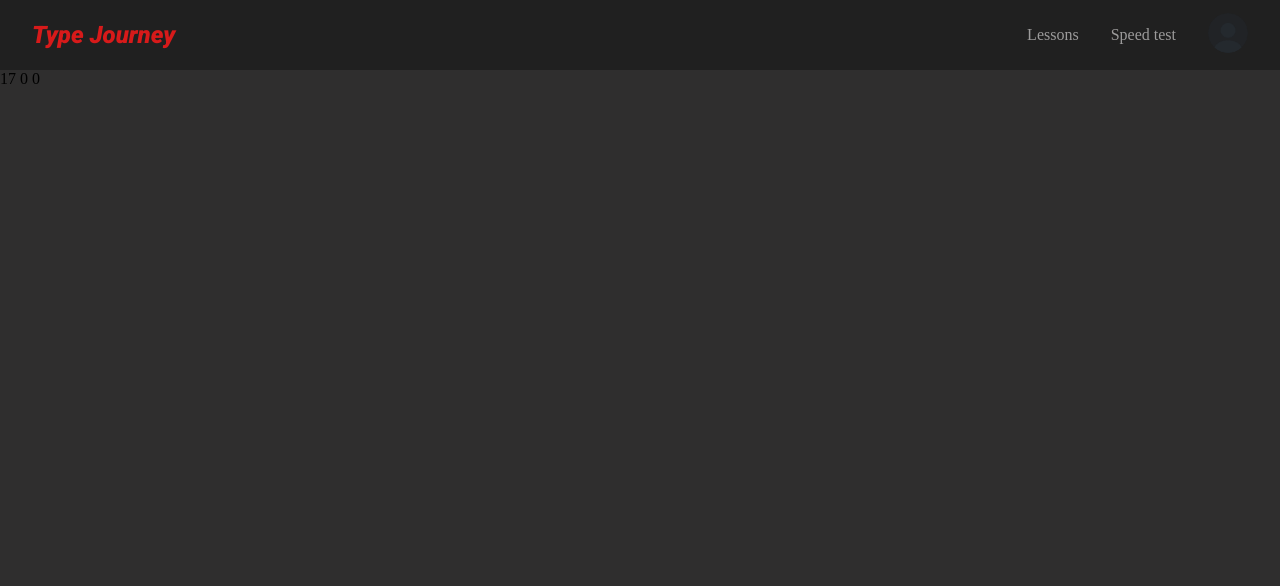
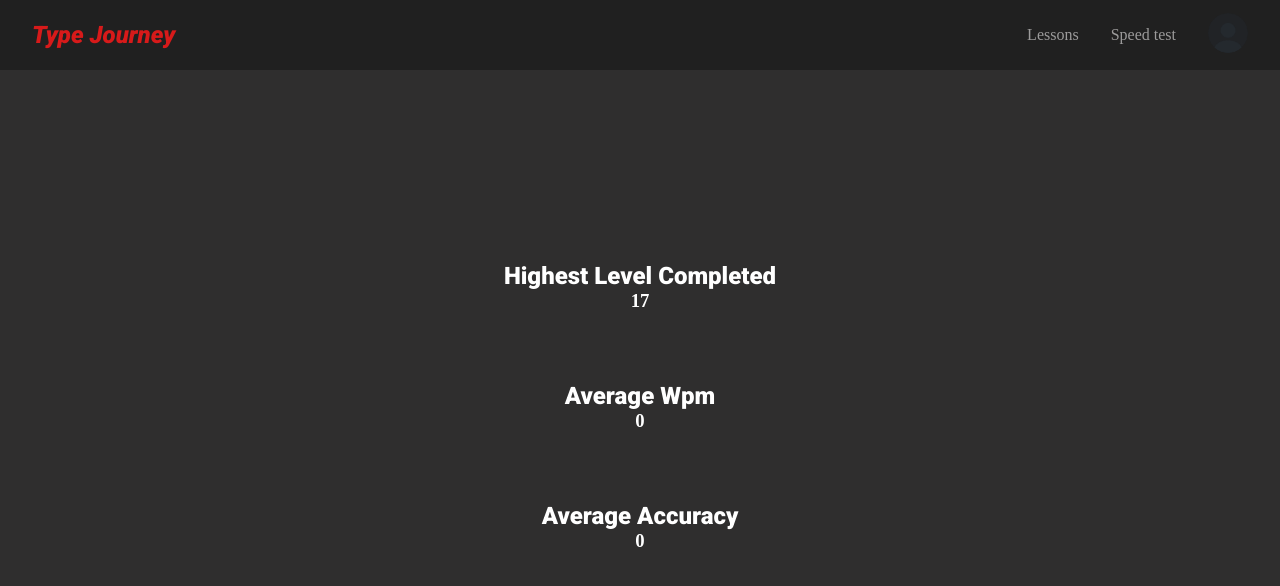
Before and after one commit to mysticBlock/CS50-final-project, a Flask app: page /profile in a window 1280 px wide. Shown: the top 586 px of the page. Run offline with Flask 3, Linux system fonts and the light colour scheme; a user stored in the database is signed in; data comes from the database, SQL or seed files in the repository; parts of the project's set-up code (start-up, migrations or seed data) failed here and were passed over.

Commit message:
Profile complete

```diff
--- a/app.py
+++ b/app.py
@@ -1,6 +1,7 @@
 import sqlite3
 import nltk
 import markovify
+import math
 
 
 from flask import Flask, flash, g, jsonify, redirect, render_template, request, session
@@ -194,7 +195,7 @@ def profile():
     allWpm = cursor.fetchall()
     wpmValues = [row["wpm"] for row in allWpm]
     if wpmValues:
-        averageWpm = sum(wpmValues) / len(wpmValues)
+        averageWpm = math.floor(sum(wpmValues) / len(wpmValues))
     else:
         averageWpm = 0
 
@@ -203,7 +204,7 @@ def profile():
     allAccuracy = cursor.fetchall()
     accuracyValues = [row["accuracy"] for row in allAccuracy]
     if accuracyValues:
-        averageAccuracy = sum(accuracyValues) / len(accuracyValues)
+        averageAccuracy = math.floor(sum(accuracyValues) / len(accuracyValues))
     else:
         averageAccuracy = 0
 
--- a/static/styles.css
+++ b/static/styles.css
@@ -299,3 +299,13 @@ h1, h2 {
 .nextLevelButton {
     display: none;
 }
+
+#profile-stats {
+    margin-top: 15%;
+    display: flex;
+    flex-direction: column;
+    align-items: center;
+    text-align: center;
+    row-gap: 70px;
+    color: var(--text-color);
+}
--- a/templates/layout.html
+++ b/templates/layout.html
@@ -9,7 +9,7 @@
   <body>
     <header>
       <nav class="navbar">
-        <h1>Type Journey</h1>
+        <a href="/"><h1>Type Journey</h1></a>
         {% if session["user_id"] %}
           <div id="link-container">
             <ul>
--- a/templates/profile.html
+++ b/templates/profile.html
@@ -5,9 +5,20 @@
 {% endblock %}
 
 {% block main %}
-    {{ highestLevelCompleted }}
-    {{ averageWpm }}
-    {{ averageAccuracy }}
+    <div id="profile-stats">
+        <div>
+            <h2>Highest Level Completed</h2>
+            <h3>{{ highestLevelCompleted }}</h3>
+        </div>
+        <div>
+            <h2>Average Wpm</h2>
+            <h3>{{ averageWpm }}</h3>
+        </div>
+        <div>
+        <h2>Average Accuracy</h2>
+        <h3>{{ averageAccuracy }}</h3>
+        </div>
+    </div>
 {% endblock %}
 
 {% block script %}
```
Also changed, not shown: 1 other file.
